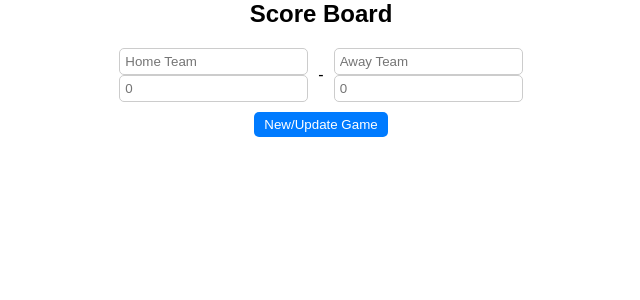
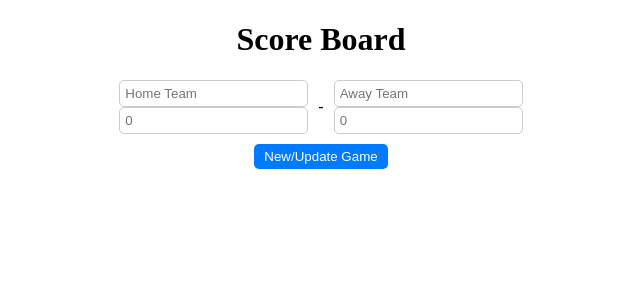
Before and after one commit to MatijaKocevar/score-board, a React (Vite) app: page / in a window 1280 px wide. Shown: the top 300 px of the page, without its empty margins (319-959 px from the left). Built offline with nearby package versions, Linux system fonts and the light colour scheme.

Commit message:
small code and css fixes

```diff
--- a/src/App.scss
+++ b/src/App.scss
@@ -1,15 +1,5 @@
-.score-board__wrapper {
-	width: 100%;
+.app-container {
+	height: 100vh;
 	display: flex;
 	flex-direction: column;
-	justify-content: flex-start;
-	align-items: center;
-	font-family: Arial, sans-serif;
-	height: 12%;
-
-	.score-board__title {
-		font-size: 1.5rem;
-		font-weight: bold;
-		margin-bottom: 1.25rem;
-	}
 }
--- a/src/App.tsx
+++ b/src/App.tsx
@@ -7,13 +7,11 @@ function App() {
 	const [game, setGame] = useState<Game>();
 
 	return (
-		<>
-			<div className='score-board__wrapper'>
-				<div className='score-board__title'>Score Board</div>
-				<ScoreBoardInputs setGame={setGame} />
-			</div>
+		<div className='app-container'>
+			<h1 style={{ textAlign: "center" }}>Score Board</h1>
+			<ScoreBoardInputs setGame={setGame} />
 			<ScoreBoard {...game} />
-		</>
+		</div>
 	);
 }
 
--- a/src/component/ScoreBoard/ScoreBoardStyle.scss
+++ b/src/component/ScoreBoard/ScoreBoardStyle.scss
@@ -2,13 +2,27 @@
 	display: flex;
 	flex-direction: column;
 	overflow: auto;
-	height: calc(100vh - 14vh);
+	height: calc(80%);
 	width: fit-content;
 	margin: 0 auto;
+	padding: 0 2rem;
 	margin-top: 1.25rem;
 
 	&::-webkit-scrollbar {
-		display: none;
+		width: 0.5rem;
+	}
+
+	&::-webkit-scrollbar-track {
+		background-color: #f1f1f1;
+	}
+
+	&::-webkit-scrollbar-thumb {
+		background-color: #888;
+		border-radius: 0.375rem;
+	}
+
+	&::-webkit-scrollbar-thumb:hover {
+		background-color: #555;
 	}
 
 	.game-wrapper {
--- a/src/component/ScoreBoardInputs/ScoreBoardInputs.tsx
+++ b/src/component/ScoreBoardInputs/ScoreBoardInputs.tsx
@@ -43,6 +43,7 @@ const ScoreBoardInputs: FC<ScoreBoardInputProps> = ({ setGame }) => {
 
 	return (
 		<>
+			<div className='score-board__inputs-wrapper'>
 				<div className='score-board__inputs'>
 					<div className='home-team__wrapper'>
 						<input
@@ -87,6 +88,7 @@ const ScoreBoardInputs: FC<ScoreBoardInputProps> = ({ setGame }) => {
 						New/Update Game
 					</button>
 				</div>
+			</div>
 		</>
 	);
 };
--- a/src/component/ScoreBoardInputs/ScoreBoardInputsStyle.scss
+++ b/src/component/ScoreBoardInputs/ScoreBoardInputsStyle.scss
@@ -1,3 +1,13 @@
+.score-board__inputs-wrapper {
+	width: 100%;
+	display: flex;
+	flex-direction: column;
+	justify-content: flex-start;
+	align-items: center;
+	font-family: Arial, sans-serif;
+	height: calc(15%);
+	margin-bottom: 1rem;
+
 	.score-board__inputs {
 		display: flex;
 		align-items: center;
@@ -18,11 +28,10 @@
 			border: 0.0625rem solid #ccc;
 			border-radius: 0.3125rem;
 		}
-
+	}
 	.score-board__actions {
 		display: flex;
 		justify-content: center;
-	}
 	}
 
 	.new-game__button {
@@ -36,17 +45,22 @@
 	.new-game__button:hover {
 		background-color: #0069d9;
 	}
+}
 
 //lg
-@media (min-width: 992px) {
+@media (min-width: 500px) {
 	.score-board__inputs {
 		flex-direction: row;
 	}
 }
 
 //sm
-@media (max-width: 768px) {
+@media (max-width: 500px) {
+	.score-board__inputs-wrapper {
+		height: 30%;
+
 		.score-board__inputs {
 			flex-direction: column;
 		}
 	}
+}
```
Lines whose indentation alone changed are shown as unchanged.
